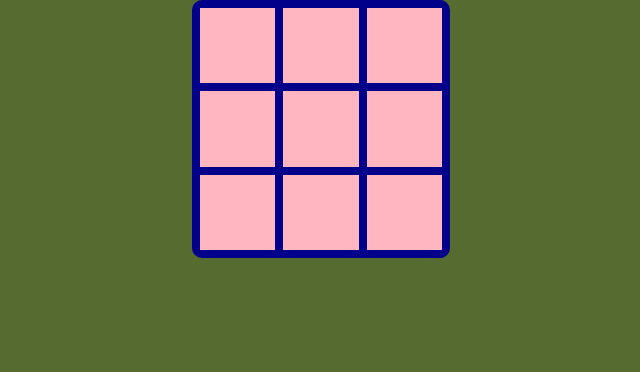
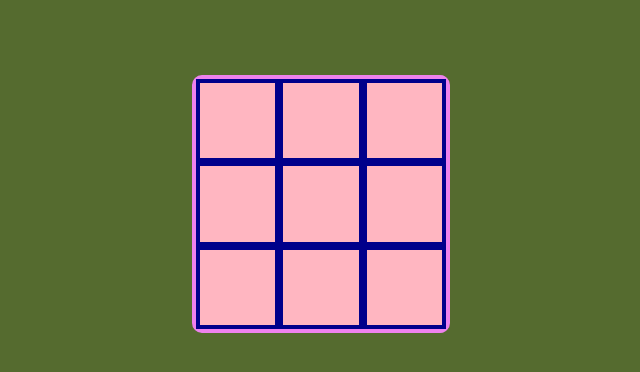
Before and after one commit to SchoolOfCode/noughts-and-crosses-plan-room-ten, a React (Create React App) app: page / in a window 1280 px wide. Shown: the top 372 px of the page, without its empty margins (319-959 px from the left). Built offline with nearby package versions, Linux system fonts and the light colour scheme.

Commit message:
adjusted margin

```diff
--- a/src/components/Board/index.js
+++ b/src/components/Board/index.js
@@ -2,11 +2,11 @@ import Square from "../Square";
 
 function Board({ board, onClick }) {
   const style = {
-    border: "4px solid darkblue",
+    border: "4px solid violet",
     borderRadius: "10px",
     width: "250px",
     height: "250px",
-    margin: "0 auto",
+    margin: "75px auto",
     display: "grid",
     gridTemplate: "repeat(3, 1fr) / repeat(3, 1fr)",
   };
```
